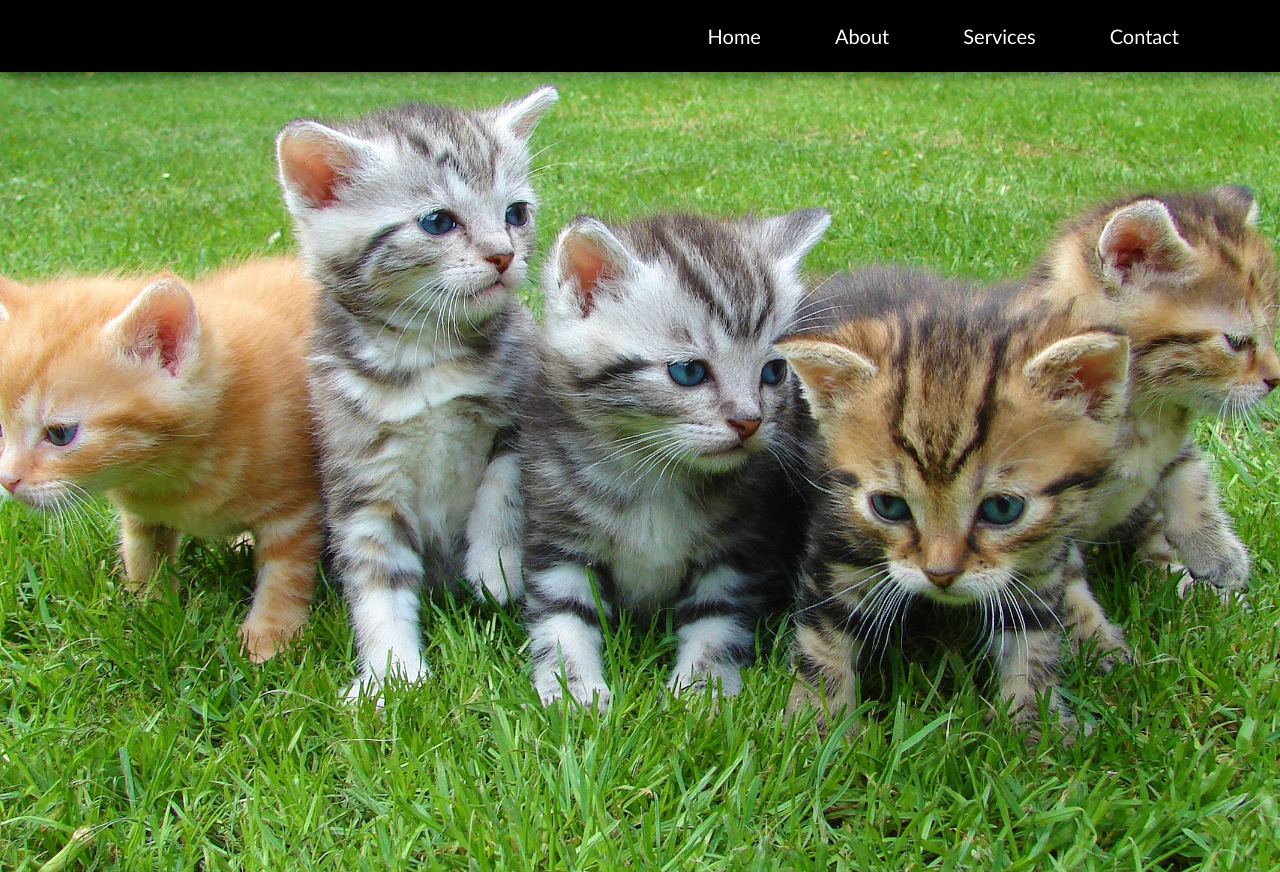
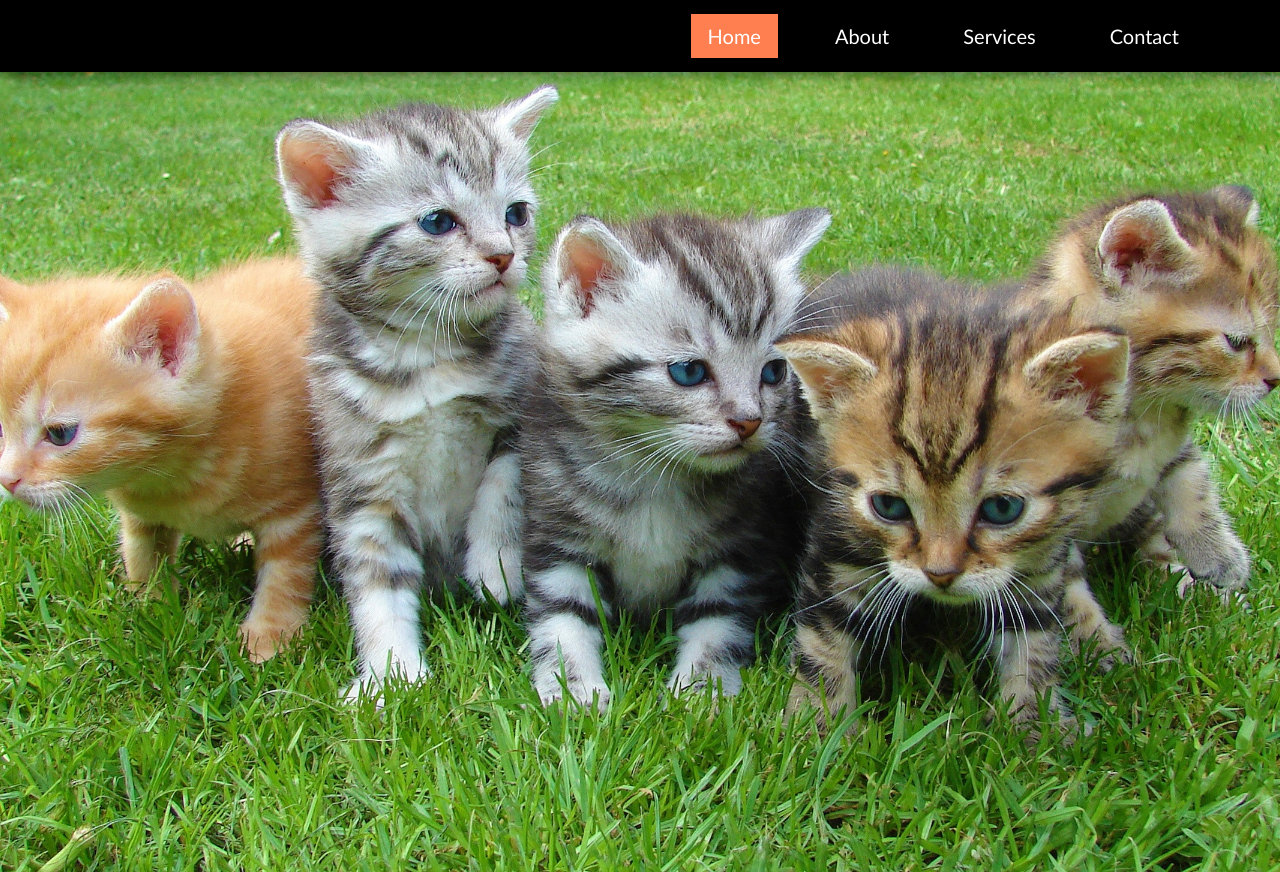
Before and after one commit to Fahad-Iqbal/JS-Mini-Projects, a plain HTML site: page Navbar Effect/index.html in a window 1280 px wide. Shown: the top 872 px of the page. Drawn offline with Linux system fonts and the light colour scheme.

Commit message:
add navbar active link effect with transition

```diff
--- a/Navbar Effect/app.js
+++ b/Navbar Effect/app.js
@@ -0,0 +1,49 @@
+const sections = document.querySelectorAll("section");
+const trans = document.querySelector(".trans");
+const gradients = ["coral", "chartreuse", "chocolate", "cadetblue"];
+
+const options = {
+  threshold: 0.7,
+};
+
+const initalLink = document.querySelector(`[data-page="home"]`);
+const initialCoordinates = initalLink.getBoundingClientRect();
+const initialDirections = {
+  height: initialCoordinates.height,
+  width: initialCoordinates.width,
+  top: initialCoordinates.top,
+  left: initialCoordinates.left,
+};
+
+trans.style.setProperty("height", `${initialDirections.height}px`);
+trans.style.setProperty("width", `${initialDirections.width}px`);
+trans.style.setProperty("top", `${initialDirections.top}px`);
+trans.style.setProperty("left", `${initialDirections.left}px`);
+
+let observer = new IntersectionObserver(navScroll, options);
+
+function navScroll(entries) {
+  entries.forEach(function (entry) {
+    const className = entry.target.className;
+    const activeLink = document.querySelector(`[data-page="${className}"]`);
+    const elementIndex = entry.target.getAttribute("data-index");
+    const coordinates = activeLink.getBoundingClientRect();
+    const directions = {
+      height: coordinates.height,
+      width: coordinates.width,
+      top: coordinates.top,
+      left: coordinates.left,
+    };
+    if (entry.isIntersecting) {
+      trans.style.setProperty("height", `${directions.height}px`);
+      trans.style.setProperty("width", `${directions.width}px`);
+      trans.style.setProperty("top", `${directions.top}px`);
+      trans.style.setProperty("left", `${directions.left}px`);
+      trans.style.setProperty("background-color", `${gradients[elementIndex]}`);
+    }
+  });
+}
+
+sections.forEach(function (section) {
+  observer.observe(section);
+});
--- a/Navbar Effect/style.css
+++ b/Navbar Effect/style.css
@@ -64,4 +64,5 @@ section img {
   position: absolute;
   z-index: -10;
   background-color: coral;
+  transition: all 0.2s ease-in-out;
 }
```
